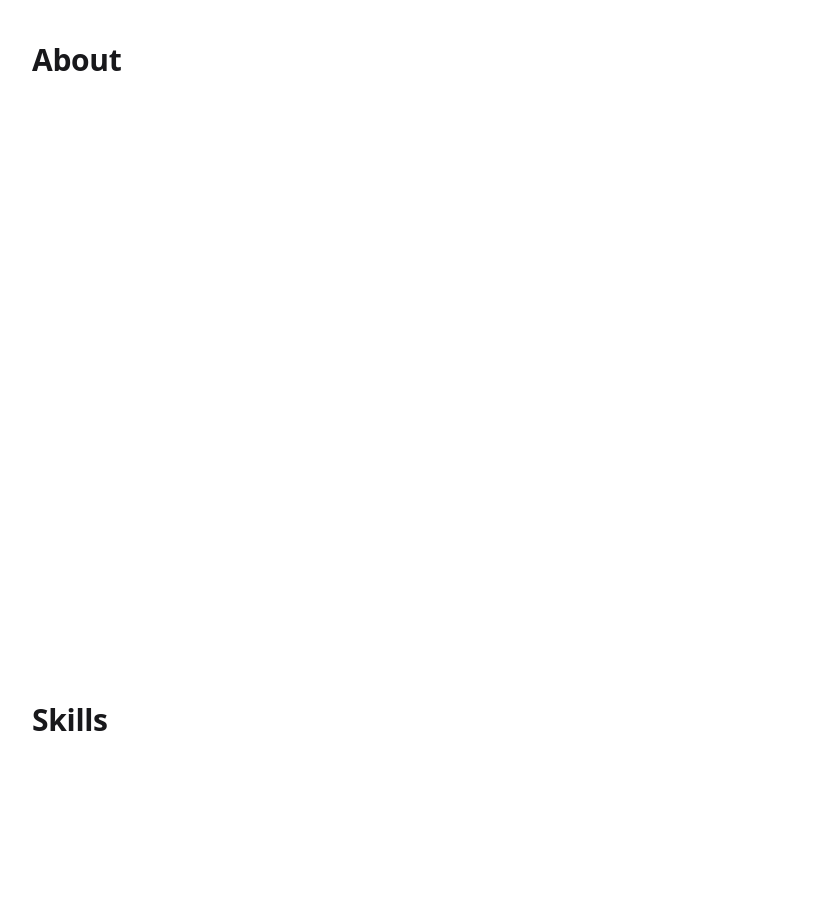
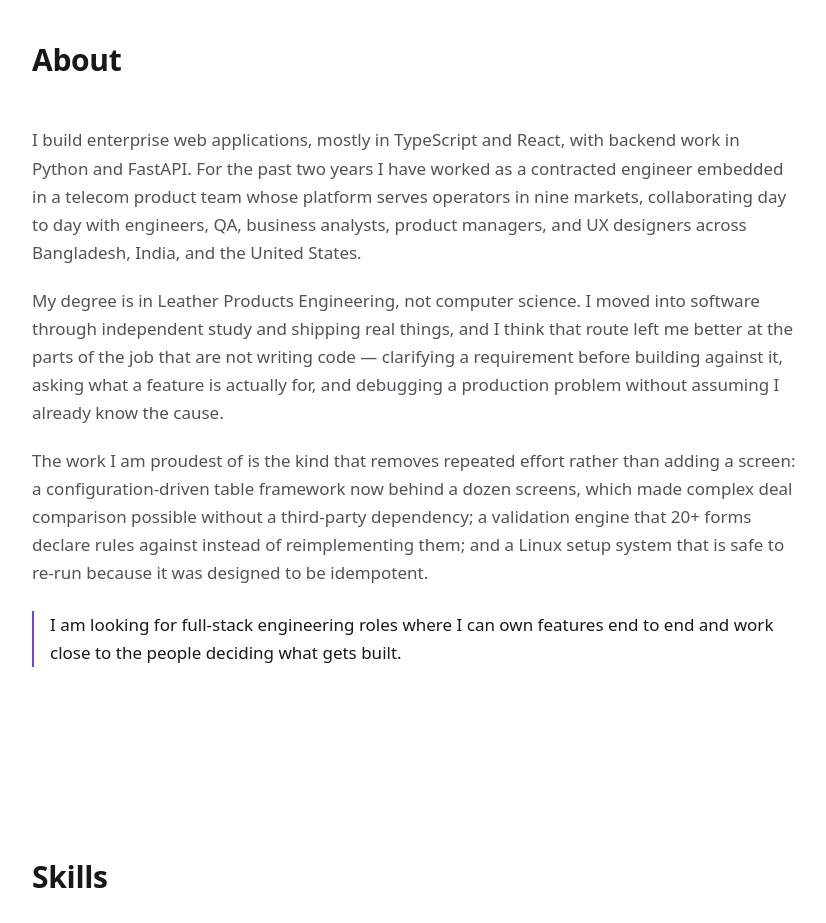
Before and after one commit to Shakhlyn/portfolio-shakhlyn, a React (Vite) app: page / in a window 1280 px wide. Shown: the part 2900-3823 px from the top of the page, without its empty margins (80-906 px from the left). Built offline with nearby package versions, Linux system fonts and the light colour scheme.

Commit message:
feat(about): build the about section from the bio data

```diff
--- /dev/null
+++ b/src/components/sections/AboutSection.tsx
@@ -0,0 +1,60 @@
+import { motion } from 'motion/react';
+import type { ReactElement } from 'react';
+
+import { Section } from '@/components/ui/Section';
+import { VIEWPORT_ONCE } from '@/constants/motion';
+import { ABOUT } from '@/data/about';
+import { useMotionVariants } from '@/hooks/useMotionVariants';
+
+/**
+ * The career narrative (docs/3-style-preference.md §6.5,
+ * docs/4-interaction-design.md §5.4).
+ *
+ * Static prose and nothing else — no accordion, no "read more", no portrait.
+ * Every sentence comes from `src/data/about.ts`; none is written here.
+ *
+ * The closing `lookingFor` line is set in `fg` against the prose's `fg-muted`
+ * and carries an accent rule, because it is the one sentence in the section a
+ * reader can act on. It is optional on the type, and when it is absent the rule
+ * goes with it — an accent border standing beside nothing reads as a rendering
+ * bug (§6.5).
+ *
+ * Animation 2 and nothing more: one reveal for the whole block. The paragraphs
+ * are not orchestrated — §8 is a closed list, and an element it does not name
+ * animates with its parent (docs/4-interaction-design.md §8).
+ *
+ * No eyebrow. `Section`'s eyebrow is an opt-in for repeated scannable sets, and
+ * §6.5 does not ask for one.
+ */
+export const AboutSection = (): ReactElement => {
+  const { fadeUp } = useMotionVariants();
+
+  return (
+    <Section id="about" title="About">
+      <motion.div
+        variants={fadeUp}
+        initial="hidden"
+        whileInView="visible"
+        viewport={VIEWPORT_ONCE}
+        className="max-w-content"
+      >
+        <div className="space-y-4 md:space-y-5">
+          {ABOUT.paragraphs.map((paragraph, index) => (
+            // Index key: `paragraphs` is a `string[]` with no id, and it is a
+            // module constant that is never reordered, filtered, or appended to
+            // at runtime — the static-list exception in AGENTS.md §5.
+            <p key={index} className="text-body text-fg-muted md:text-body-md">
+              {paragraph}
+            </p>
+          ))}
+        </div>
+
+        {ABOUT.lookingFor ? (
+          <p className="mt-6 border-l-2 border-accent pl-4 text-body text-fg md:text-body-md">
+            {ABOUT.lookingFor}
+          </p>
+        ) : null}
+      </motion.div>
+    </Section>
+  );
+};
--- a/src/pages/HomePage.tsx
+++ b/src/pages/HomePage.tsx
@@ -1,14 +1,15 @@
 import type { ReactElement } from 'react';
 
+import { AboutSection } from '@/components/sections/AboutSection';
 import { CurrentRoleSection } from '@/components/sections/CurrentRoleSection';
 import { HeroSection } from '@/components/sections/HeroSection';
 import { ProjectsSection } from '@/components/sections/ProjectsSection';
 import { Section } from '@/components/ui/Section';
 
 /**
- * The home page. Hero and Current Role are real (E09), Projects is real (E10);
- * the three sections below them are still the E07-T03 anchor scaffold, replaced
- * by their owning epics — About and Skills E11, Contact E13.
+ * The home page. Hero and Current Role are real (E09), Projects is real (E10),
+ * About is real (E11); the two sections below it are still the E07-T03 anchor
+ * scaffold, replaced by their owning epics — Skills E11, Contact E13.
  *
  * The scaffold stays until then because the nav depends on it: without targets
  * in the DOM the scroll spy has nothing to observe and every remaining nav
@@ -28,9 +29,7 @@ export const HomePage = (): ReactElement => (
 
     <ProjectsSection />
 
-    <Section id="about" title="About">
-      <div className={PLACEHOLDER} />
-    </Section>
+    <AboutSection />
 
     <Section id="skills" title="Skills">
       <div className={PLACEHOLDER} />
```
